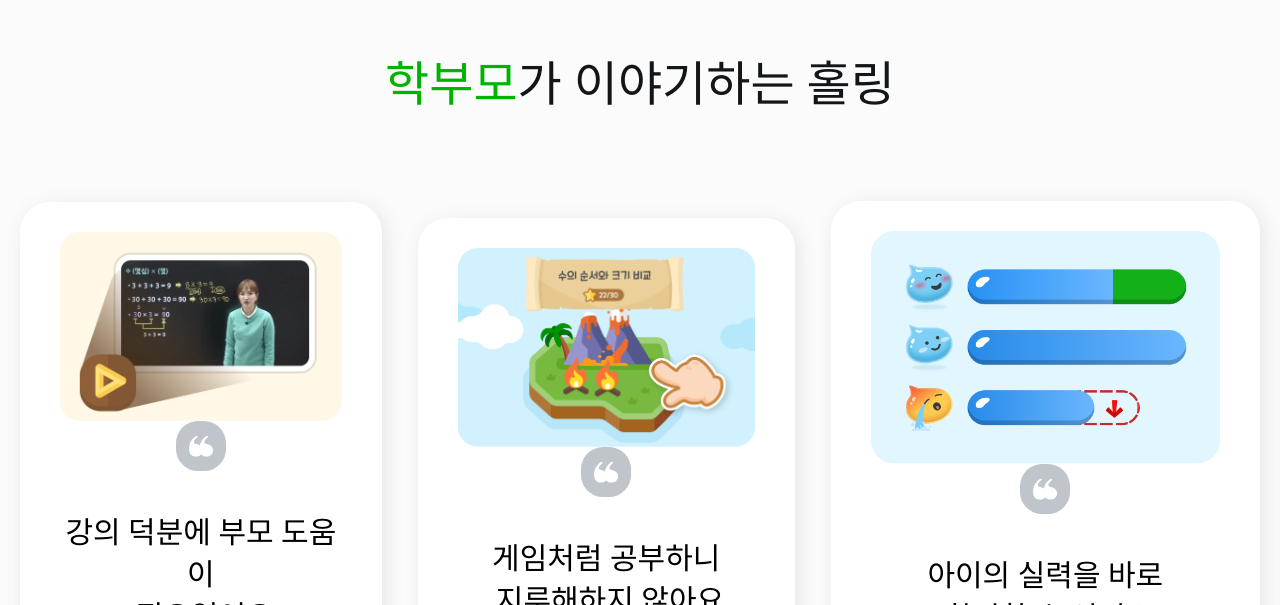
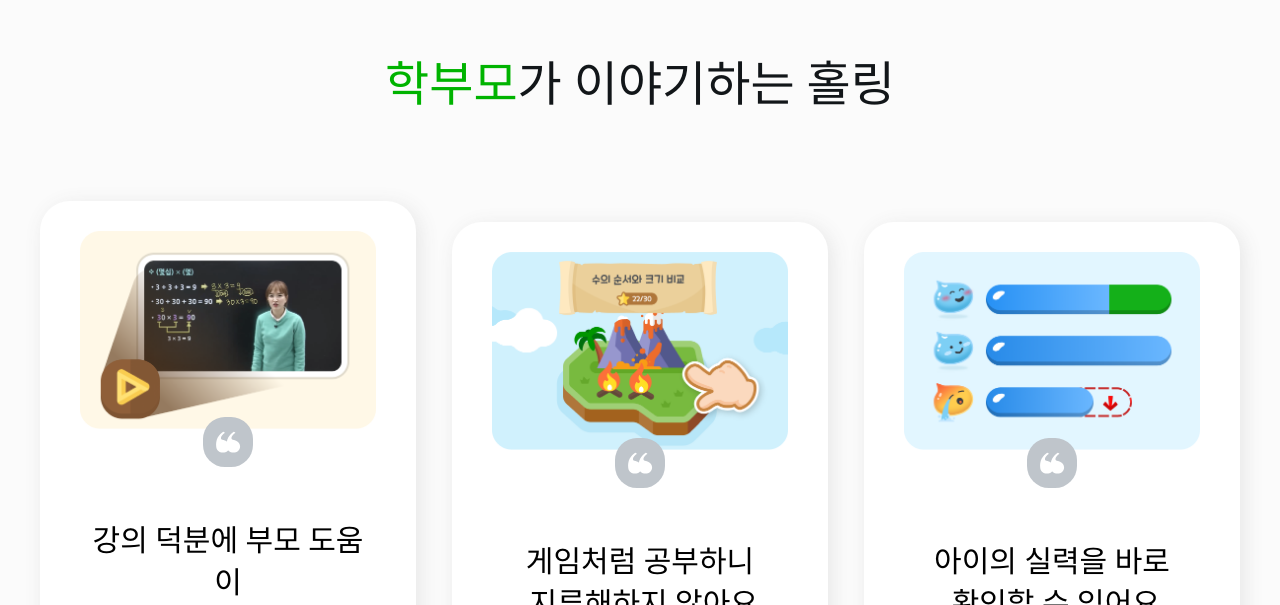
Before and after one commit to hyewon4052/clone_holing, a React (Vite) app: page / in a window 1280 px wide. Shown: the part 5755-6360 px from the top of the page. Built offline with nearby package versions, Linux system fonts and the light colour scheme; a web font is replaced by a local one.

Commit message:
컴포넌트안으로 스타일 적용

```diff
--- a/src/components/Section5/Section5.styles.ts
+++ b/src/components/Section5/Section5.styles.ts
@@ -2,10 +2,10 @@ import styled from "styled-components";
 import "../../index.css";
 
 export const ParentsContainer = styled.div`
+  overflow: hidden;
   display: flex;
   flex-direction: column;
   gap: 80px;
-  -webkit-box-align: center;
   align-items: center;
   width: 100%;
   padding: 120px 20px;
@@ -27,11 +27,11 @@ export const ParentsCard = styled.div`
   gap: 20px;
   align-items: center;
   padding: 30px 40px;
-  /* width: 376px; */
+  width: 376px;
   border-radius: 30px;
   background: rgb(255, 255, 255);
   box-shadow: rgba(85, 86, 86, 0.12) 4px 4px 20px 0px;
-  @media (max-width: 800) {
+  @media (max-width: 800px) {
     padding: 30px 20px;
     width: calc(100%);
   }
--- a/src/components/Section5/Section5.tsx
+++ b/src/components/Section5/Section5.tsx
@@ -40,7 +40,11 @@ function Section5() {
               <S.ParentsTextWrapper>
                 <S.ParentsImgWrapper>
                   <img src={p.img} width="100%" />
-                  <img src="assets/images/root/parents/quote.svg" />
+                  <img
+                    src="assets/images/root/parents/quote.svg"
+                    width="50"
+                    style={{ position: "relative", top: "-12px" }}
+                  />
                 </S.ParentsImgWrapper>
                 <S.ParentsTitle>{p.title}</S.ParentsTitle>
                 <S.ParentsAuthor>
```
